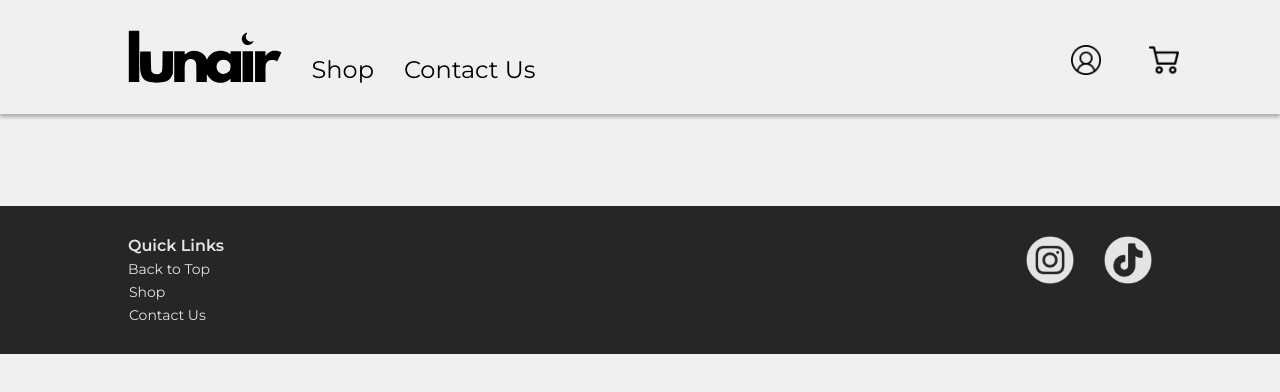
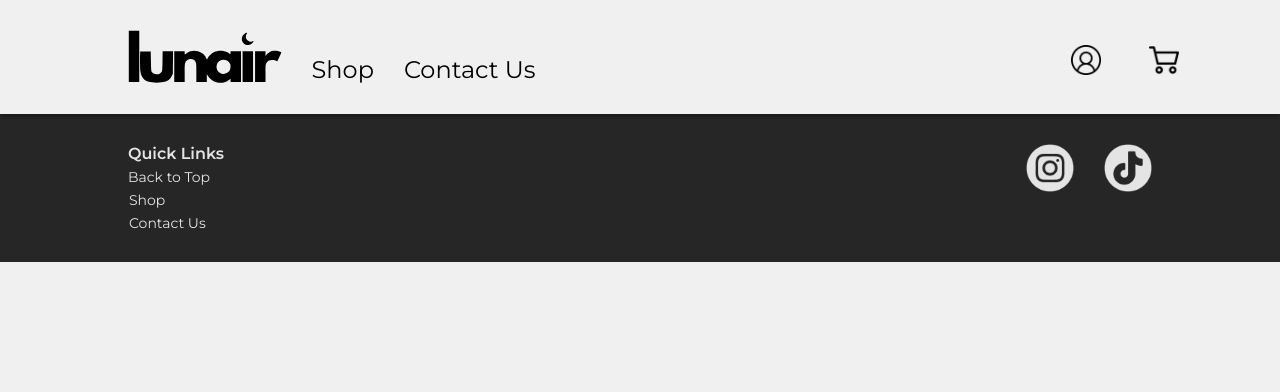
Before and after one commit to AMadharha/Lunair-Website, a React (Create React App) app in the folder frontend/: page /cart in a window 1280 px wide. Shown: the top 392 px of the page. Built offline with nearby package versions, Linux system fonts and the light colour scheme.

Commit message:
Removed footer div

```diff
--- a/frontend/src/components/assets/css/Footer.module.css
+++ b/frontend/src/components/assets/css/Footer.module.css
@@ -6,7 +6,6 @@
     align-items: center;
     justify-content: center;
     background-color: #262626;
-    margin-top: auto;
 }
 
 .footerContent {
@@ -17,7 +16,6 @@
 .container {
     display: flex;
     flex-direction: column;
-    min-height: 30vh;
 }
 
 .quickLinks {
```
